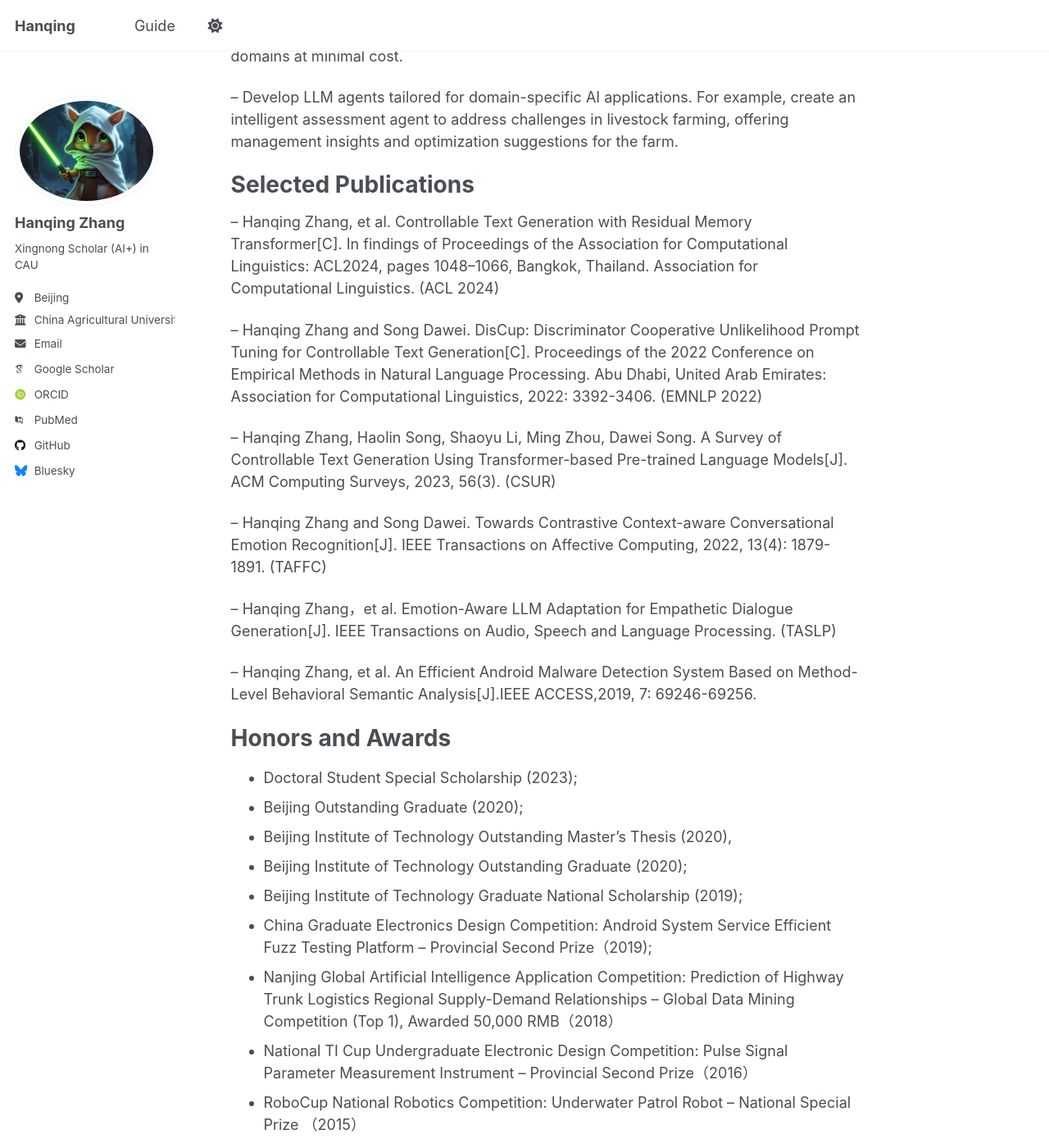
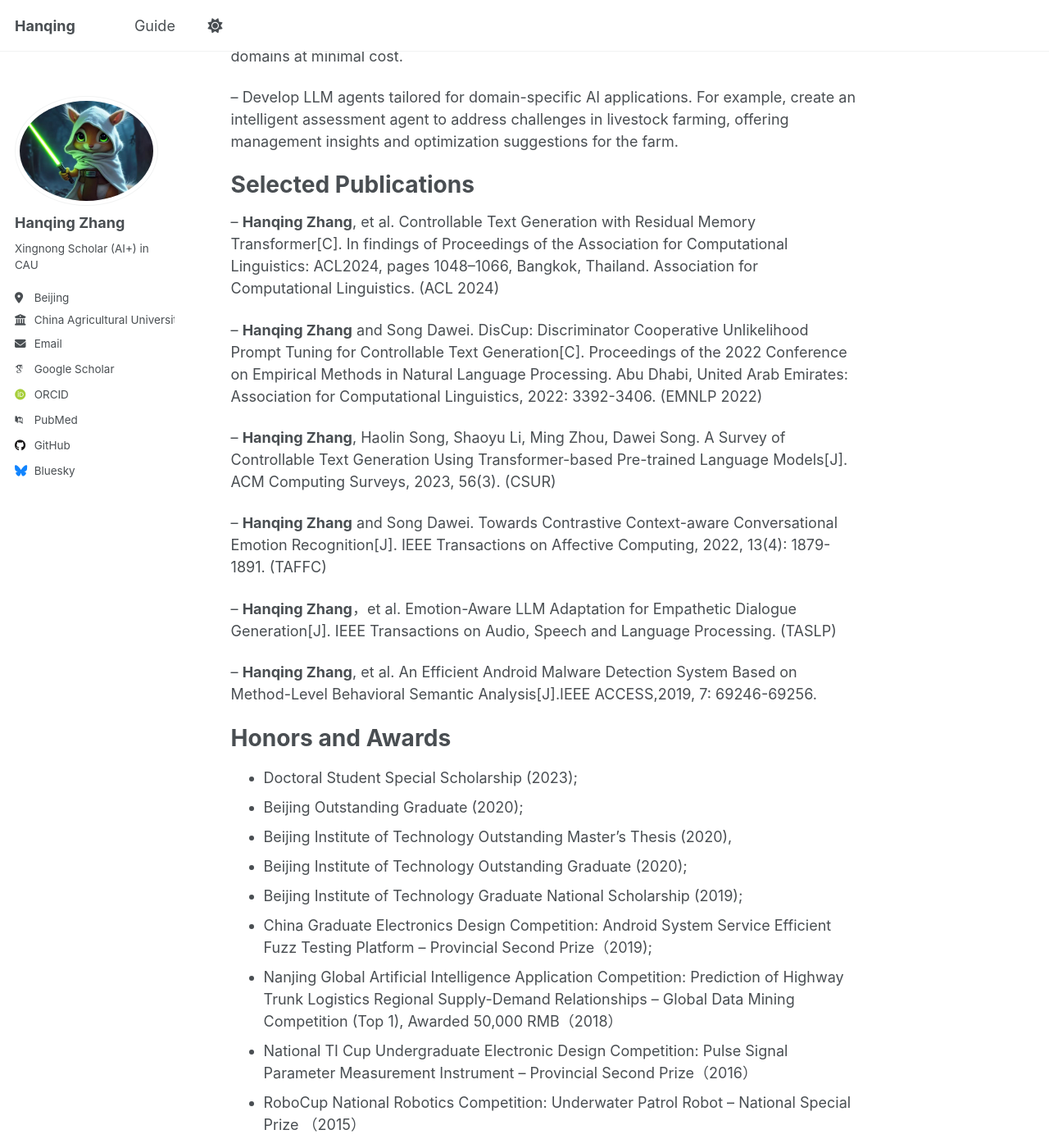
Before and after one commit to littlehacker26/hanqing.github.io, a Jekyll site: the page built from _pages/about.md, in a window 1280 px wide and 1400 px high, scrolled down 768 px. Shown: the whole window at 82% size. Built offline with Jekyll 4.4.1, drawn with Linux system fonts in a browser that asks for light colours; some web fonts are replaced; a script that is not in the unit is left out.

```diff
--- a/_pages/about.md
+++ b/_pages/about.md
@@ -27,17 +27,17 @@ Interested research directions
 
 Selected Publications
 ======
--- Hanqing Zhang, et al. Controllable Text Generation with Residual Memory Transformer[C].  In findings of Proceedings of the Association for Computational Linguistics: ACL2024, pages 1048–1066, Bangkok, Thailand. Association for Computational Linguistics. (ACL 2024)
+-- **Hanqing Zhang**, et al. Controllable Text Generation with Residual Memory Transformer[C].  In findings of Proceedings of the Association for Computational Linguistics: ACL2024, pages 1048–1066, Bangkok, Thailand. Association for Computational Linguistics. (ACL 2024)
 
--- Hanqing Zhang and Song Dawei. DisCup: Discriminator Cooperative Unlikelihood Prompt Tuning for Controllable Text Generation[C]. Proceedings of the 2022 Conference on Empirical Methods in Natural Language Processing. Abu Dhabi, United Arab Emirates: Association for Computational Linguistics, 2022: 3392-3406. (EMNLP 2022)
+-- **Hanqing Zhang** and Song Dawei. DisCup: Discriminator Cooperative Unlikelihood Prompt Tuning for Controllable Text Generation[C]. Proceedings of the 2022 Conference on Empirical Methods in Natural Language Processing. Abu Dhabi, United Arab Emirates: Association for Computational Linguistics, 2022: 3392-3406. (EMNLP 2022)
 
--- Hanqing Zhang, Haolin Song, Shaoyu Li, Ming Zhou, Dawei Song. A Survey of Controllable Text Generation Using Transformer-based Pre-trained Language Models[J]. ACM Computing Surveys, 2023, 56(3). (CSUR)
+-- **Hanqing Zhang**, Haolin Song, Shaoyu Li, Ming Zhou, Dawei Song. A Survey of Controllable Text Generation Using Transformer-based Pre-trained Language Models[J]. ACM Computing Surveys, 2023, 56(3). (CSUR)
 
--- Hanqing Zhang and Song Dawei. Towards Contrastive Context-aware Conversational Emotion Recognition[J]. IEEE Transactions on Affective Computing, 2022, 13(4): 1879-1891. (TAFFC)
+-- **Hanqing Zhang** and Song Dawei. Towards Contrastive Context-aware Conversational Emotion Recognition[J]. IEEE Transactions on Affective Computing, 2022, 13(4): 1879-1891. (TAFFC)
 
--- Hanqing Zhang，et al. Emotion-Aware LLM Adaptation for Empathetic Dialogue Generation[J]. IEEE Transactions on Audio, Speech and Language Processing. (TASLP)
+-- **Hanqing Zhang**，et al. Emotion-Aware LLM Adaptation for Empathetic Dialogue Generation[J]. IEEE Transactions on Audio, Speech and Language Processing. (TASLP)
 
--- Hanqing Zhang, et al. An Efficient Android Malware Detection System Based on Method-Level Behavioral Semantic Analysis[J].IEEE ACCESS,2019, 7: 69246-69256.
+-- **Hanqing Zhang**, et al. An Efficient Android Malware Detection System Based on Method-Level Behavioral Semantic Analysis[J].IEEE ACCESS,2019, 7: 69246-69256.
 
 Honors and Awards
 ======
```
